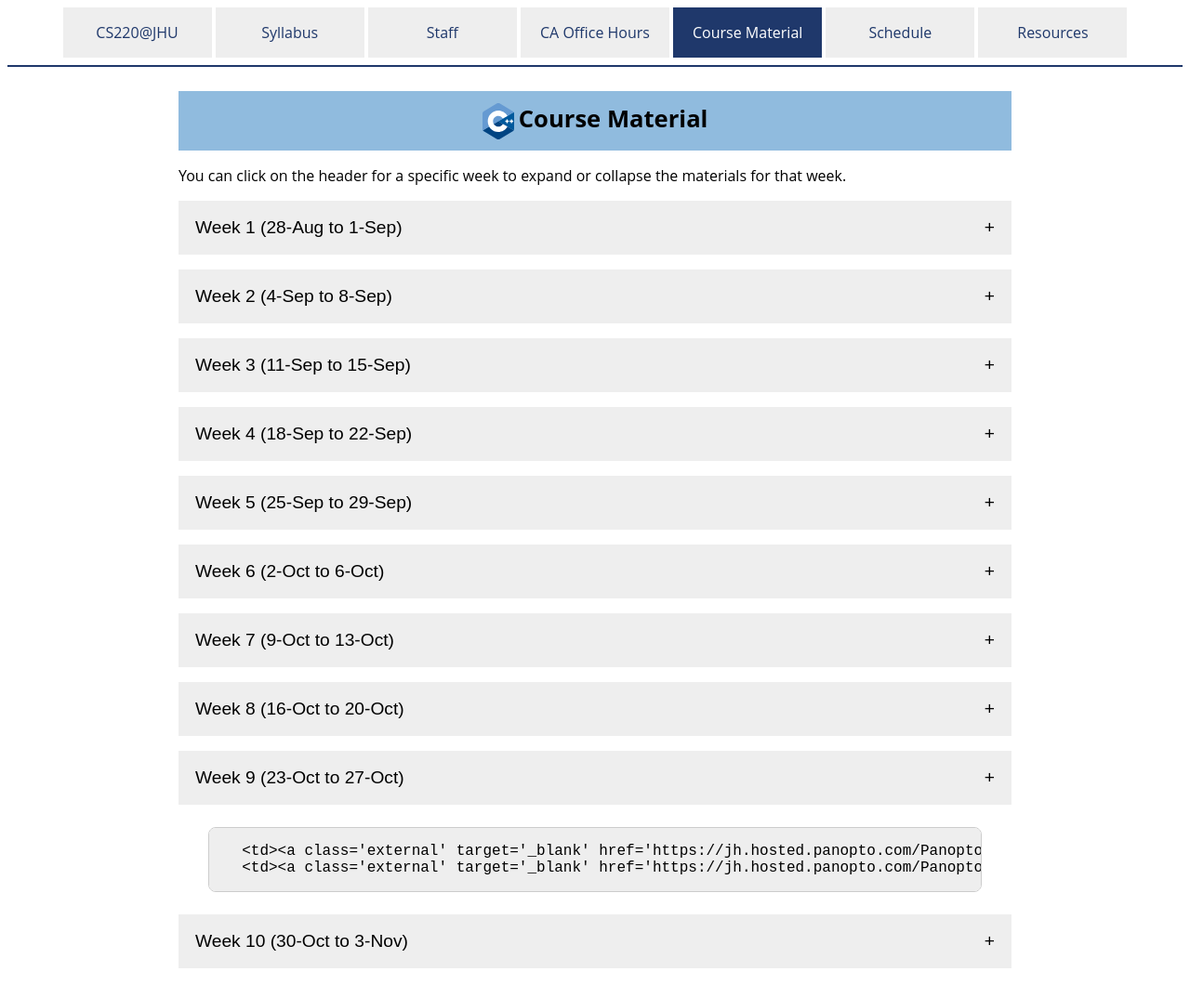
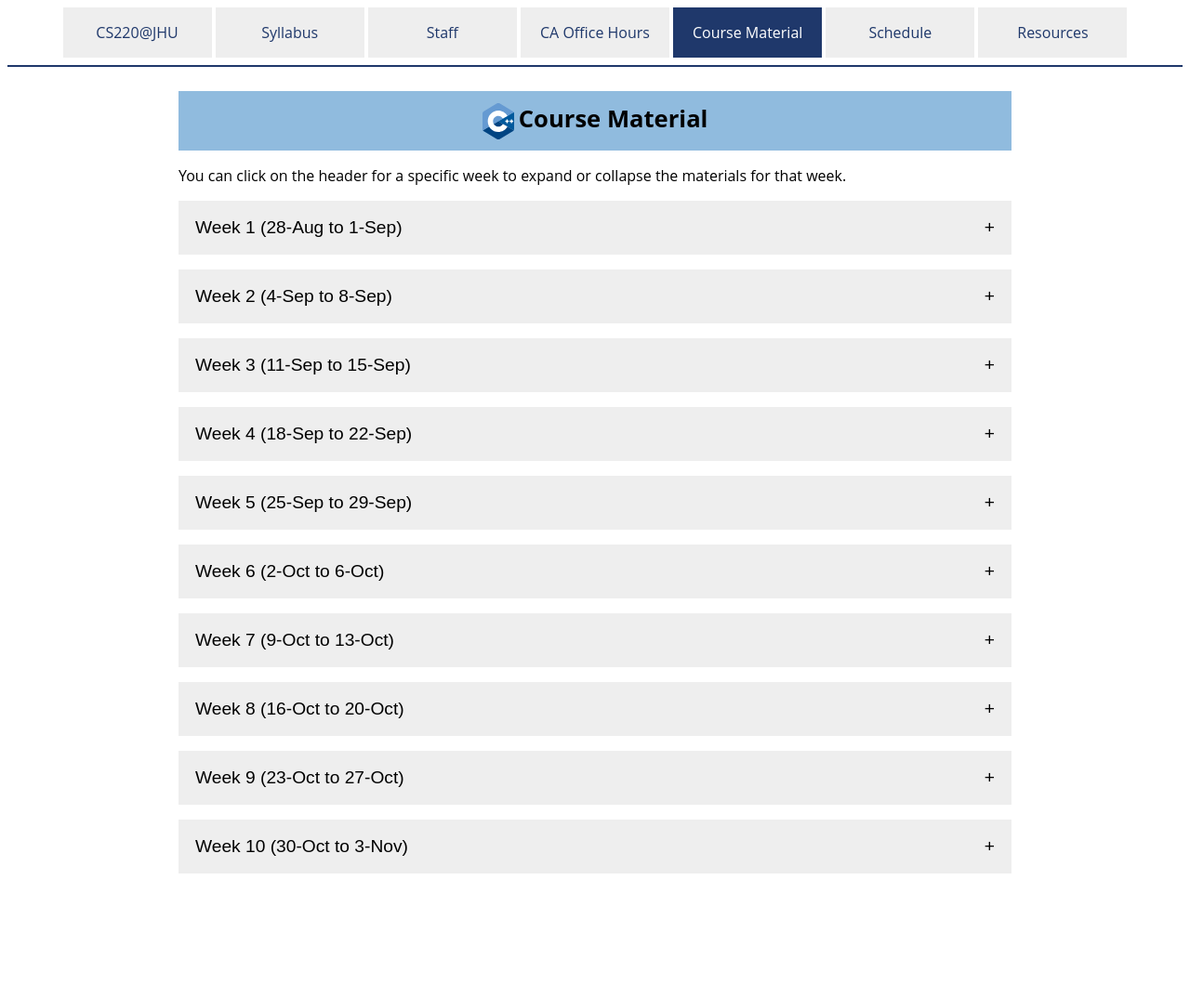
Before and after one commit to jhu-ip/cs220-f23, a Jekyll site: the page built from material.md, in a window 1280 px wide. Shown: the whole page at 93% size. Built offline with Jekyll 4.4.1, drawn with Linux system fonts in a browser that asks for light colours; after the commit the page ends 972 px from its top, so only the background shows below that.

```diff
--- a/material.md
+++ b/material.md
@@ -434,10 +434,6 @@ the materials for that week.
 </table>
 </div>
 
-
-      <td><a class='external' target='_blank' href='https://jh.hosted.panopto.com/Panopto/Pages/Viewer.aspx?id=4fcd7033-f754-429f-b55b-ae230027a516'>References</a><br><a class='external' target='_blank' href='https://jh.hosted.panopto.com/Panopto/Pages/Viewer.aspx?id=d9978853-6c9b-4cc3-b62d-ae230027a4cc'>Dynamic Memory Allocation</a></td>
-      <td><a class='external' target='_blank' href='https://jh.hosted.panopto.com/Panopto/Pages/Viewer.aspx?id=5a1a7afe-6165-4e33-9567-ae230027a431'>C++ Classes</a><br><a class='external' target='_blank' href='https://jh.hosted.panopto.com/Panopto/Pages/Viewer.aspx?id=0e485b33-028d-45e6-be18-ae230027a3d3'>Default Constructors</a></td>
-
 <button type="button" id="week_10_toggle" class="week_control_button">Week 10 (30-Oct to 3-Nov)</button>
 <div id="week_10" class="collapsible">
 <table>
```
